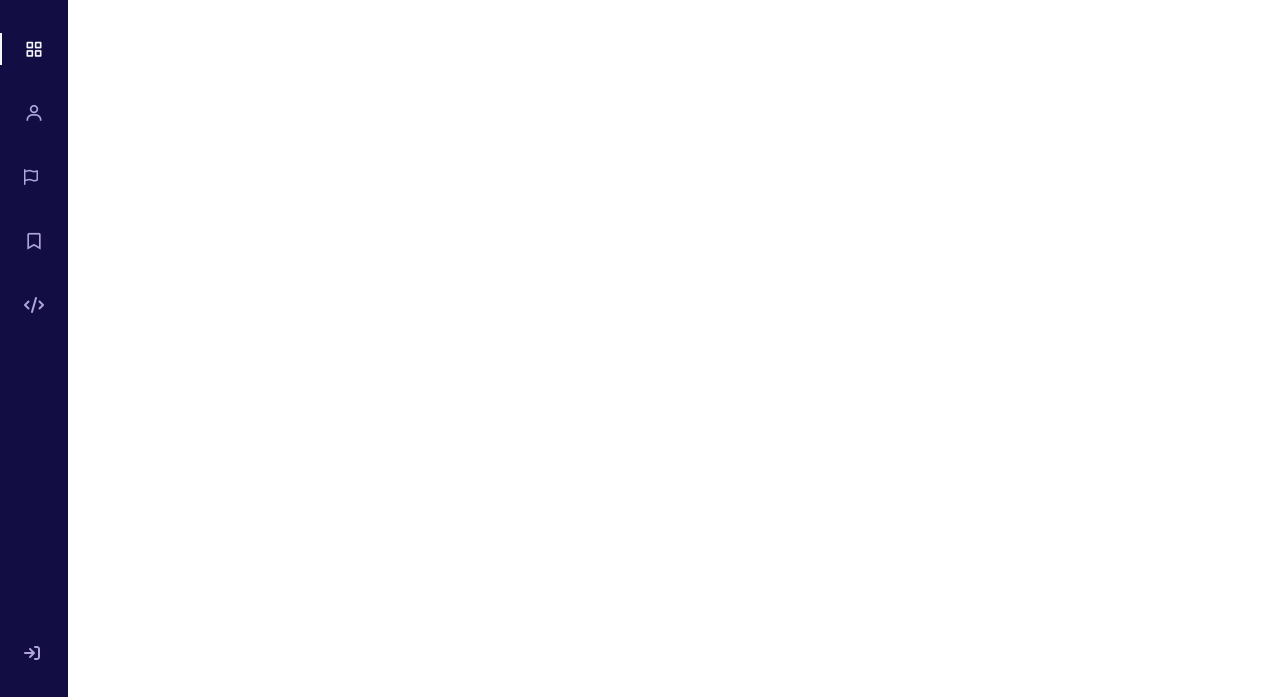
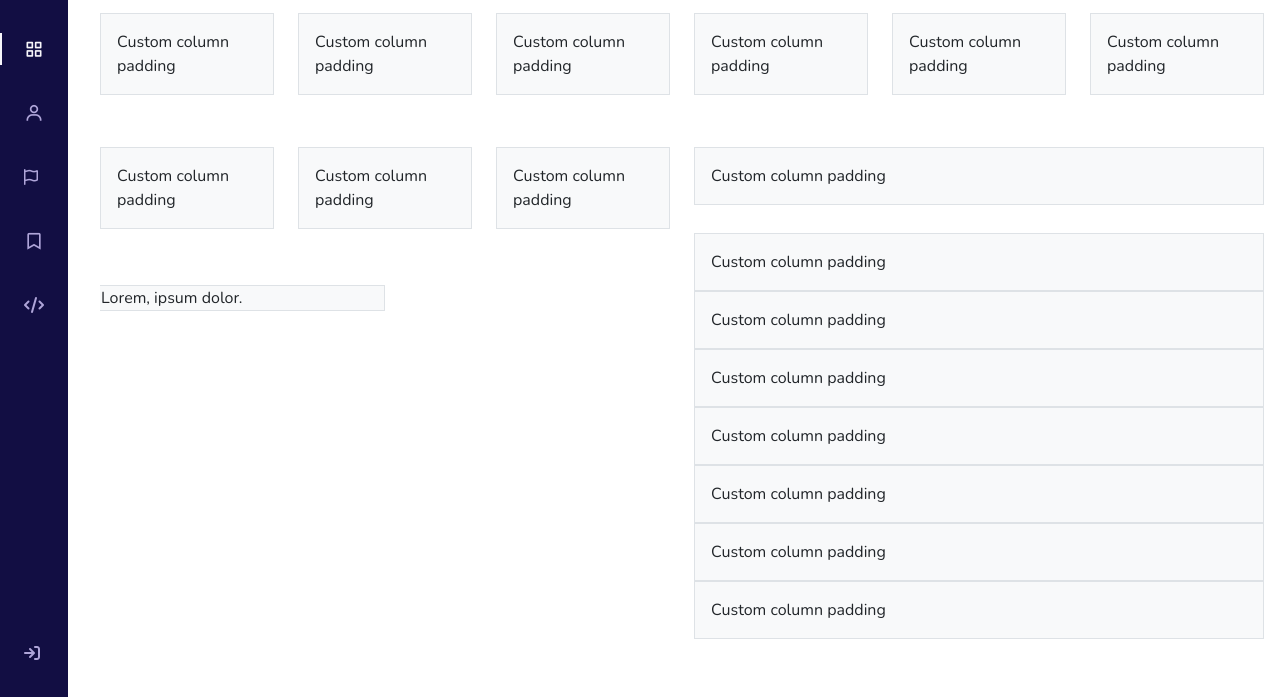
Before and after one commit to anirban-629/Portal_Web, a plain HTML site: page index.html in a window 1280 px wide. Shown: the part 103-800 px from the top of the page. Drawn offline with nearby package versions, Linux system fonts and the light colour scheme.

Commit message:
processing

```diff
--- a/index.html
+++ b/index.html
@@ -13,13 +13,21 @@
     <link rel="stylesheet" href="    https://cdnjs.cloudflare.com/ajax/libs/jquery/3.2.1/jquery.min.js">
     <link rel="stylesheet" href="    https://cdn.jsdelivr.net/npm/boxicons@latest/css/boxicons.min.css">
     <link rel="stylesheet" href="style/style.css">
+    <style>
+        .abcd {
+            border: 2px solid black;
+        }
+    </style>
 </head>
 
 <body>
+
     <div id="body-pd">
         <header class="header" id="header">
             <div class="header_toggle"> <i class='bx bx-menu' id="header-toggle"></i> </div>
-            <div class="header_img"> <img src="img/account.png" alt="img"> </div>
+            <div class="header_img"> <img src="img/account.png" alt="user"></div>
+            <div class="header_img"><a href="components/errorPage.html" style="color: #000;"><i
+                        class="fs-2 fa-solid fa-basket-shopping"></i></a></div>
         </header>
 
         <div class="l-navbar" id="nav-bar">
@@ -36,9 +44,10 @@
                             class="nav_link"> <i class='bx bx-user nav_icon'></i> <span class="nav_name">User</span>
                         </a> <a href="components/errorPage.html" class="nav_link"> <i class="fa-regular fa-flag"></i>
                             <span class="nav_name">Offers</span> </a> <a href="components/errorPage.html"
-                            class="nav_link"> <i class='bx bx-bookmark nav_icon'></i> <span
-                                class="nav_name">Bookmark</span> </a> <a href="components/errorPage.html"
-                            class="nav_link"> <i class="fa-solid fa-code"></i> <span class="nav_name">Compiler</span>
+                            class="nav_link">
+                            <i class='bx bx-bookmark nav_icon'></i> <span class="nav_name">Bookmark</span> </a> <a
+                            href="components/errorPage.html" class="nav_link"> <i class="fa-solid fa-code"></i> <span
+                                class="nav_name">Compiler</span>
                         </a>
                     </div>
                 </div> <a href="./components/login.html" class="nav_link"> <i
@@ -48,6 +57,60 @@
         <!--Container Main start-->
 
     </div>
+
+    <div class="containe overflow-hidden">
+        <div class="row gy-5 mt-1">
+            <div class="col-2">
+                <div class="p-3 border bg-light">Custom column padding</div>
+            </div>
+            <div class="col-2">
+                <div class="p-3 border bg-light">Custom column padding</div>
+            </div>
+            <div class="col-2">
+                <div class="p-3 border bg-light">Custom column padding</div>
+            </div>
+            <div class="col-2">
+                <div class="p-3 border bg-light">Custom column padding</div>
+            </div>
+            <div class="col-2">
+                <div class="p-3 border bg-light">Custom column padding</div>
+            </div>
+            <div class="col-2">
+                <div class="p-3 border bg-light">Custom column padding</div>
+            </div>
+        </div>
+        <div class="row gy-5 mt-1">
+            <div class="col-2">
+                <div class="p-3 border bg-light">Custom column padding</div>
+            </div>
+            <div class="col-2">
+                <div class="p-3 border bg-light">Custom column padding</div>
+            </div>
+            <div class="col-2">
+                <div class="p-3 border bg-light">Custom column padding</div>
+            </div>
+            <div class="col-6">
+                <div class="p-3 border bg-light">Custom column padding</div>
+            </div>
+        </div>
+        <div class="row mt-1">
+            <div class="col-6">
+                <div class="row mt-1 gy-5">
+                    <div class="border bg-light col-6">Lorem, ipsum dolor.</div>
+                </div>
+            </div>
+            <div class="col-6">
+                <div class="p-3 border bg-light">Custom column padding</div>
+                <div class="p-3 border bg-light">Custom column padding</div>
+                <div class="p-3 border bg-light">Custom column padding</div>
+                <div class="p-3 border bg-light">Custom column padding</div>
+                <div class="p-3 border bg-light">Custom column padding</div>
+                <div class="p-3 border bg-light">Custom column padding</div>
+                <div class="p-3 border bg-light">Custom column padding</div>
+            </div>
+        </div>
+    </div>
+
     <script src="script/Nav.js"></script>
     <script src="https://cdn.jsdelivr.net/npm/bootstrap@5.2.0-beta1/dist/js/bootstrap.bundle.min.js"
         integrity="sha384-pprn3073KE6tl6bjs2QrFaJGz5/SUsLqktiwsUTF55Jfv3qYSDhgCecCxMW52nD2"
```
